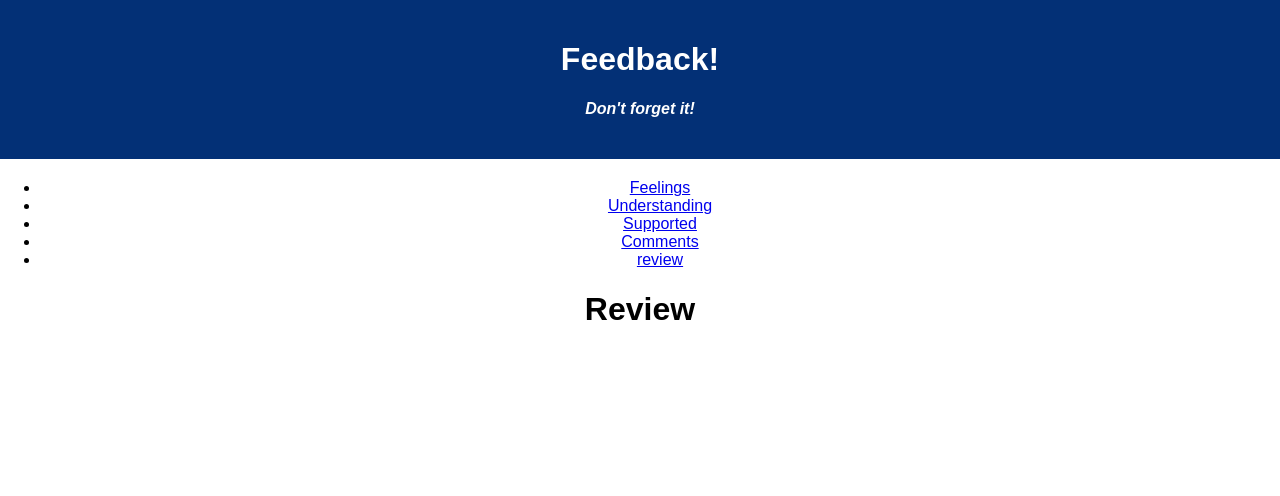
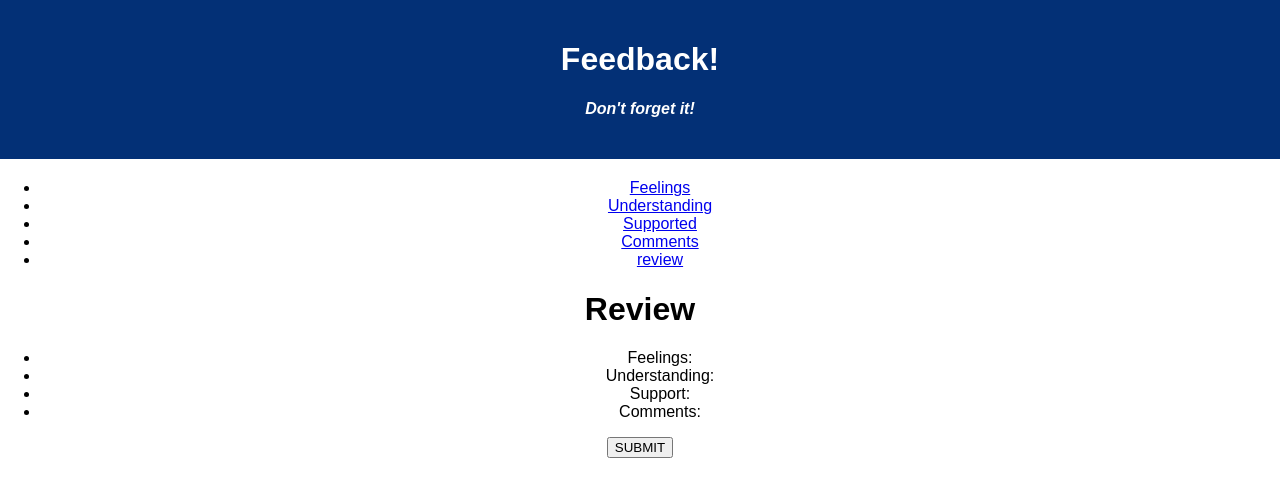
Before and after one commit to dontyellwillcry/weekend-redux-feedback-loop, a React (Create React App) app: page /#/review in a window 1280 px wide. Shown: the top 496 px of the page. Built offline with nearby package versions, Linux system fonts and the light colour scheme.

Commit message:
mostly done with project

```diff
--- a/src/components/ReviewFeedback/ReviewFeedback.jsx
+++ b/src/components/ReviewFeedback/ReviewFeedback.jsx
@@ -1,20 +1,51 @@
-import React, { useEffect, useState } from 'react'
+import React, { useEffect, useState } from "react";
 import { useHistory } from "react-router-dom";
-
+import { useSelector } from "react-redux";
+import axios from "axios";
 
 function ReviewFeedback() {
+  const feedback = useSelector((store) => store.feedback);
 
-    // const history = useHistory();
-    // history.push("/");
+  const history = useHistory();
 
+  let objectToSend = {
+    feeling: feedback[0],
+    understanding: feedback[1],
+    support: feedback[2],
+    comments: feedback[3],
+    flagged: false,
+    // date: "01-01-2023"
+  }
 
+  function handleNext(event) {
+    event.preventDefault();
+    console.log("inside handleNext");
+    axios
+      .post("/feedback", objectToSend)
+      .then((response) => {
+        console.log("POST request ✅");
+      })
+      .catch((error) => {
+        console.log(`Error making POST :  ${error}`);
+      });
 
-    return (<>
-    <h1> Review </h1>
+    history.push("/success");
+  }
 
-    </>)
-
+  return (
+    <>
+      <h1> Review </h1>
+      <ul>
+        <li>Feelings: {feedback[0]}</li>
+        <li>Understanding: {feedback[1]}</li>
+        <li>Support: {feedback[2]}</li>
+        <li>Comments: {feedback[3]}</li>
+      </ul>
+      <button type="submit" onClick={handleNext}>
+        SUBMIT
+      </button>
+    </>
+  );
 }
 
-
-export default ReviewFeedback
+export default ReviewFeedback;
--- a/src/components/SuccessPage/SuccessPage.jsx
+++ b/src/components/SuccessPage/SuccessPage.jsx
@@ -1,5 +1,6 @@
 function SuccessPage() {
      return (<>
+     <h1>Success</h1>
 
 
      </>)
```
Also changed, not shown: 2 other files (tests, documents, lock files or other folders).
